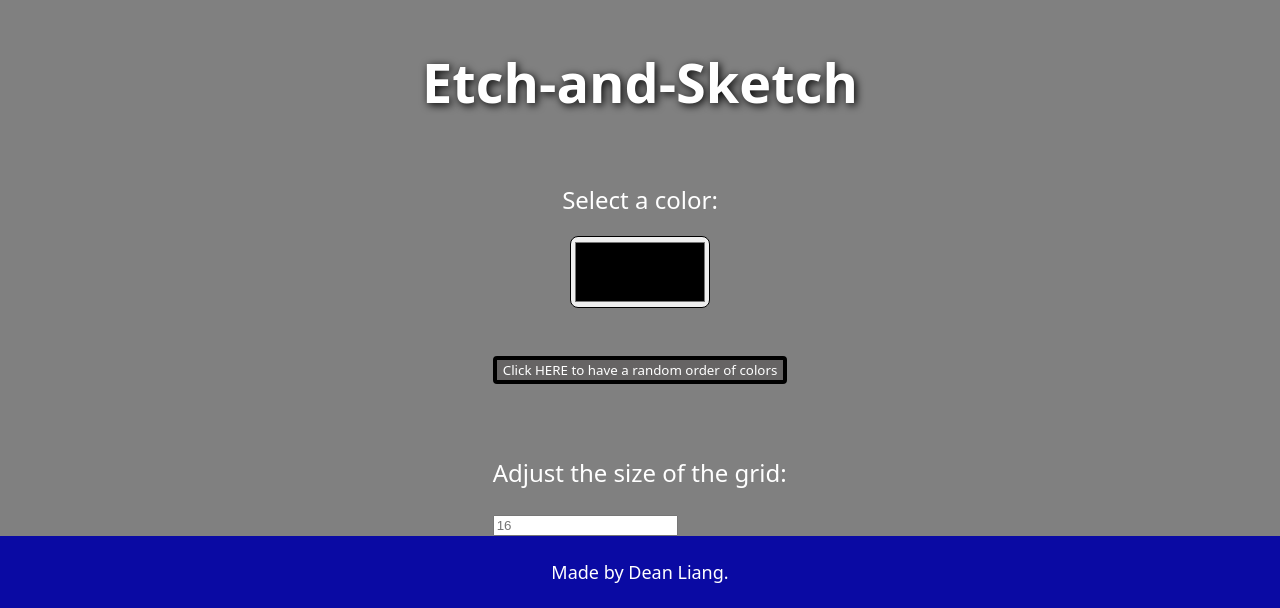
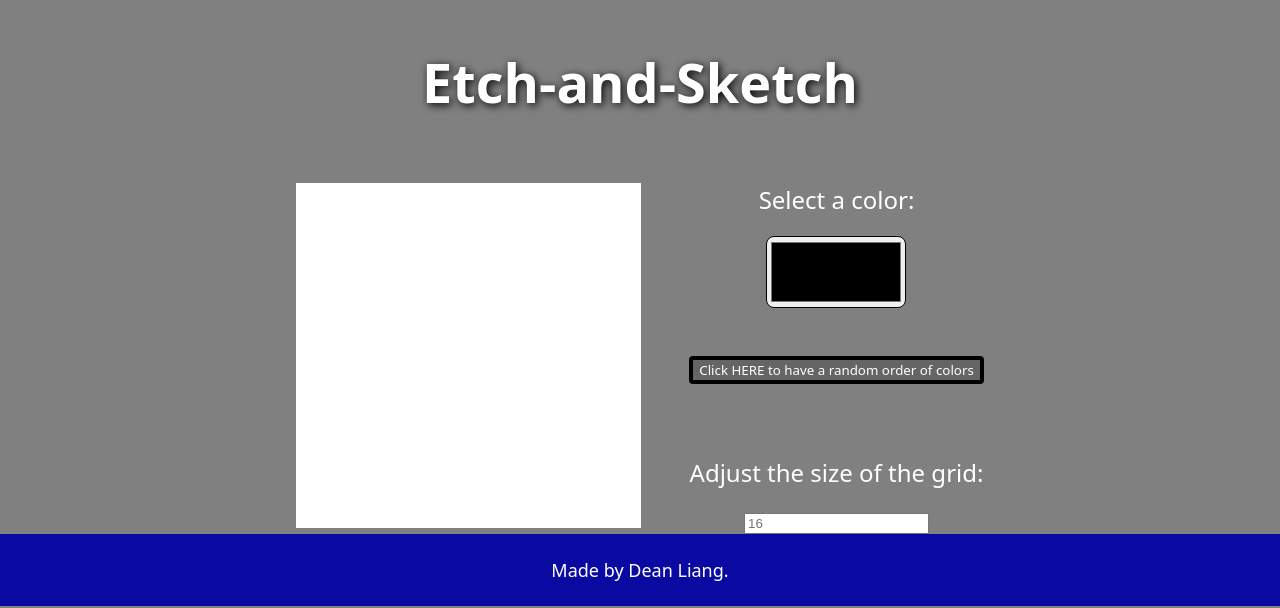
Before and after one commit to dextersquad4/Etch-and-Sketch, a plain HTML site: page index.html in a window 1280 px wide. Shown: the part 195-803 px from the top of the page. Drawn offline with Linux system fonts and the light colour scheme.

```diff
--- a/index.html
+++ b/index.html
@@ -92,8 +92,9 @@
 
         }
 
+        buildGrid(sideLength);
 
-        buildGrid(sideLength);
+
     </script>
 </body>
 </html>
--- a/style.css
+++ b/style.css
@@ -26,6 +26,7 @@
 .content {
     display: flex;
     justify-content: center;
+    gap: 48px;
     flex: 1;
 
 }
@@ -59,18 +60,31 @@
 }
 
 
+.adj-size {
+    display: flex;
+    flex-direction: column;
+    justify-content: center;
+    align-items: center;
+}
+
 .adj-size-txt {
     font-size: 24px;
 }
 
 .grid {
     display: grid;
+    height: 345px;
+    width: 345px;
+    grid-template-columns: repeat(16, 1fr);
+    grid-template-rows: repeat(16,1fr);
 }
 
-
-
-
-
+.grid-box {
+    background-color: white;
+    height: 100%;
+    width: 100%;
+    z-index: 100;
+}
 
 .footer {
     display: flex;
```
